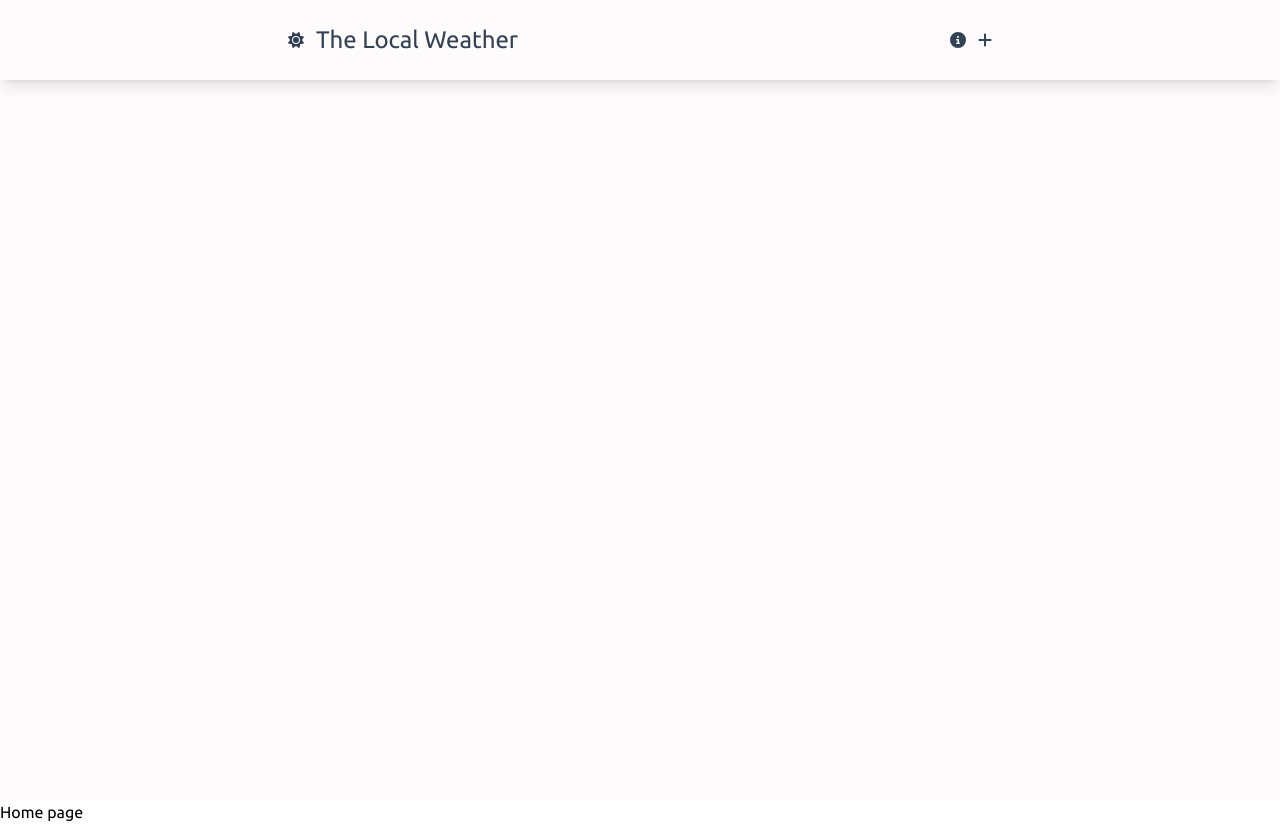
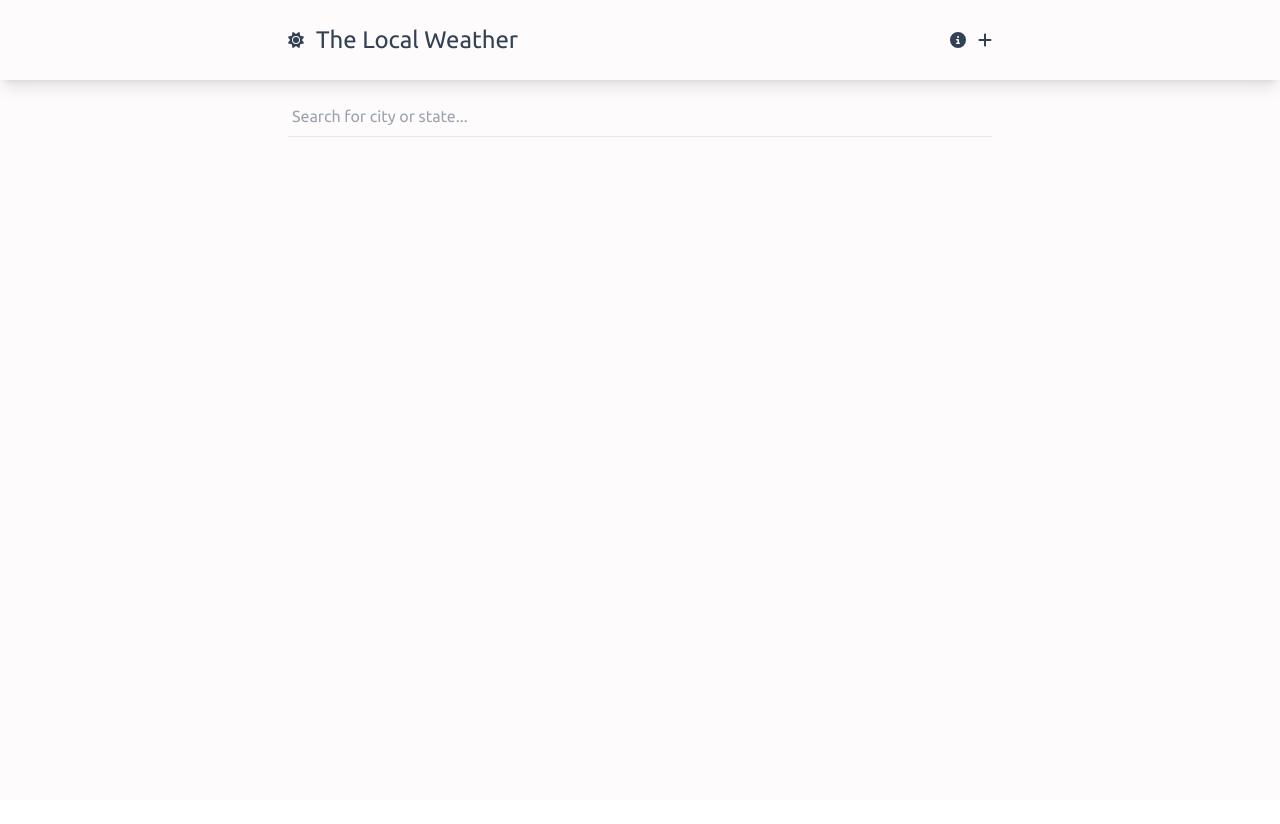
Before and after one commit to HuynhVanPhap/goweather, a Vue app: page / in a window 1280 px wide. After the commit the page ends 800 px from the top, so only its background shows below. Built offline with nearby package versions, Linux system fonts and the light colour scheme.

Commit message:
search city or state function

```diff
--- a/package.json
+++ b/package.json
@@ -13,6 +13,7 @@
     "@fortawesome/free-regular-svg-icons": "^6.5.2",
     "@fortawesome/free-solid-svg-icons": "^6.5.2",
     "@fortawesome/vue-fontawesome": "^3.0.6",
+    "axios": "^1.6.8",
     "core-js": "^3.8.3",
     "vue": "^3.2.13",
     "vue-router": "^4.0.3",
--- a/src/layouts/DefaultLayout.vue
+++ b/src/layouts/DefaultLayout.vue
@@ -5,6 +5,6 @@ import HeaderNav from "@/components/HeaderNav.vue";
 <template>
   <div class="flex flex-col min-h-screen bg-weather-primary">
     <header-nav />
+    <slot />
   </div>
-  <slot />
 </template>
--- /dev/null
+++ b/src/uses/useSearch.js
@@ -0,0 +1,32 @@
+import { ref } from "vue";
+import axios from "axios";
+
+const useSearch = () => {
+  const searchQuery = ref("");
+  const queryTimeout = ref(null);
+  const searchResults = ref(null);
+  const searchError = ref(null);
+
+  function getSearchResults() {
+    clearTimeout(queryTimeout.value);
+    queryTimeout.value = setTimeout(async () => {
+      if (searchQuery.value !== "") {
+        try {
+          const result = await axios.get(
+            `https://nominatim.openstreetmap.org/search?q=${searchQuery.value}&format=json`
+          );
+          searchResults.value = result.data;
+          console.log(searchResults.value);
+        } catch {
+          searchError.value = true;
+        }
+        return;
+      }
+      searchResults.value = null;
+    }, 300);
+  }
+
+  return [searchQuery, searchResults, getSearchResults, searchError];
+};
+
+export default useSearch;
--- a/src/views/HomeView.vue
+++ b/src/views/HomeView.vue
@@ -1,5 +1,37 @@
-<script setup></script>
+<script setup>
+import useSearch from "../uses/useSearch.js";
+
+const [searchQuery, searchResults, getSearchResults, searchError] = useSearch();
+</script>
 
 <template>
-  <h1>Home page</h1>
+  <main class="container text-slate-600">
+    <div class="pt-4 mb-8 relative">
+      <input
+        v-model="searchQuery"
+        @input="getSearchResults"
+        type="text"
+        placeholder="Search for city or state..."
+        class="py-2 px-1 w-full bg-transparent border-b focus:border-weather-secondary focus:outline-none focus:shadow-[0px_1px_0_0_#004E71]"
+      />
+      <ul
+        v-if="searchResults"
+        class="absolute bg-gray-100 text-zinc-400 w-full shadow-md py-2 px-1 top-[66px]"
+      >
+        <p v-if="searchError">Sorry, something went wrong, please try again.</p>
+        <p v-if="!searchError && searchResults.length === 0">
+          No results match your query, try a different term.
+        </p>
+        <template v-else>
+          <li
+            v-for="result in searchResults"
+            :key="result.place_id"
+            class="py-2 cursor-pointer"
+          >
+            {{ result.display_name }}
+          </li>
+        </template>
+      </ul>
+    </div>
+  </main>
 </template>
--- a/tailwind.config.js
+++ b/tailwind.config.js
@@ -6,7 +6,7 @@ module.exports = {
     extend: {
       colors: {
         "weather-primary": "#fdfbfb",
-        "weather-secondary": "#004E71",
+        "weather-secondary": "#cac8c8",
       },
       fontFamily: {
         // Áp dụng font chữ Ubuntu.
```
Also changed, not shown: .notes/MapAPI.md (added), 1 other file (tests, documents, lock files or other folders).
